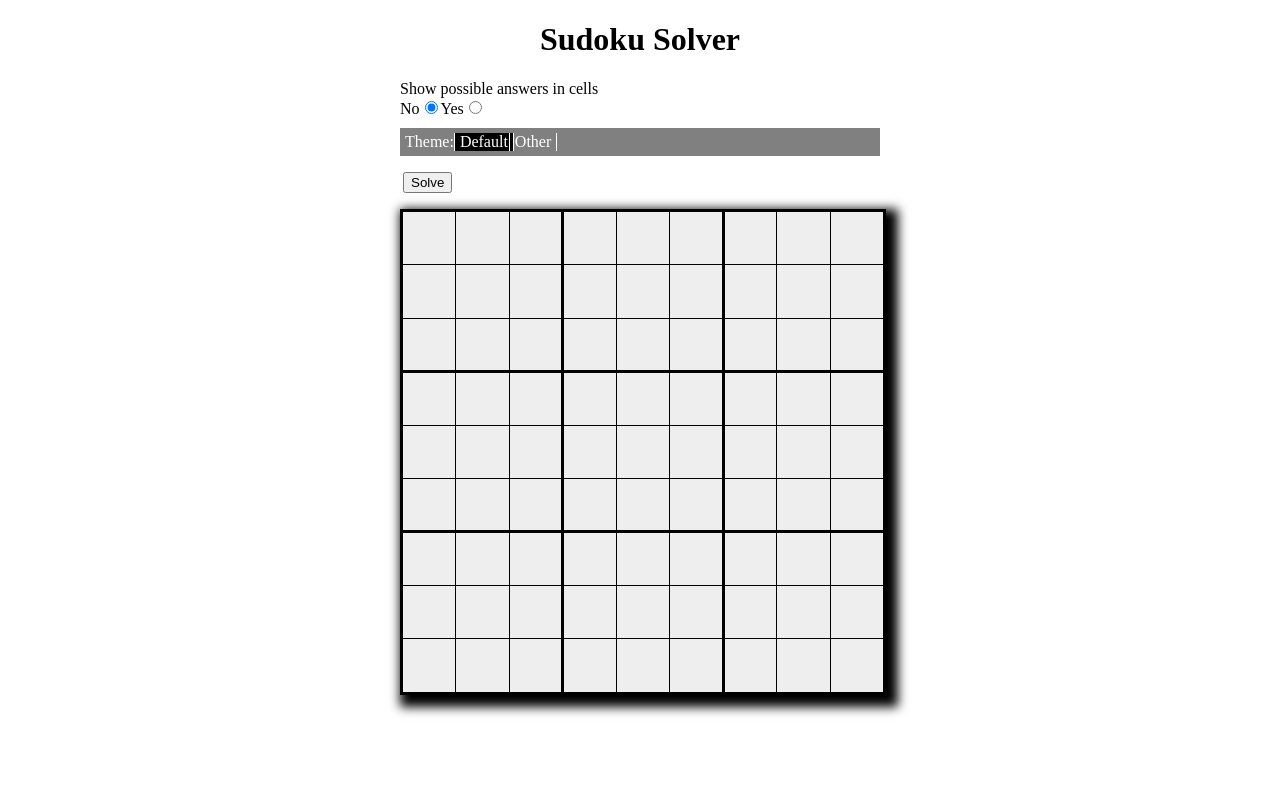
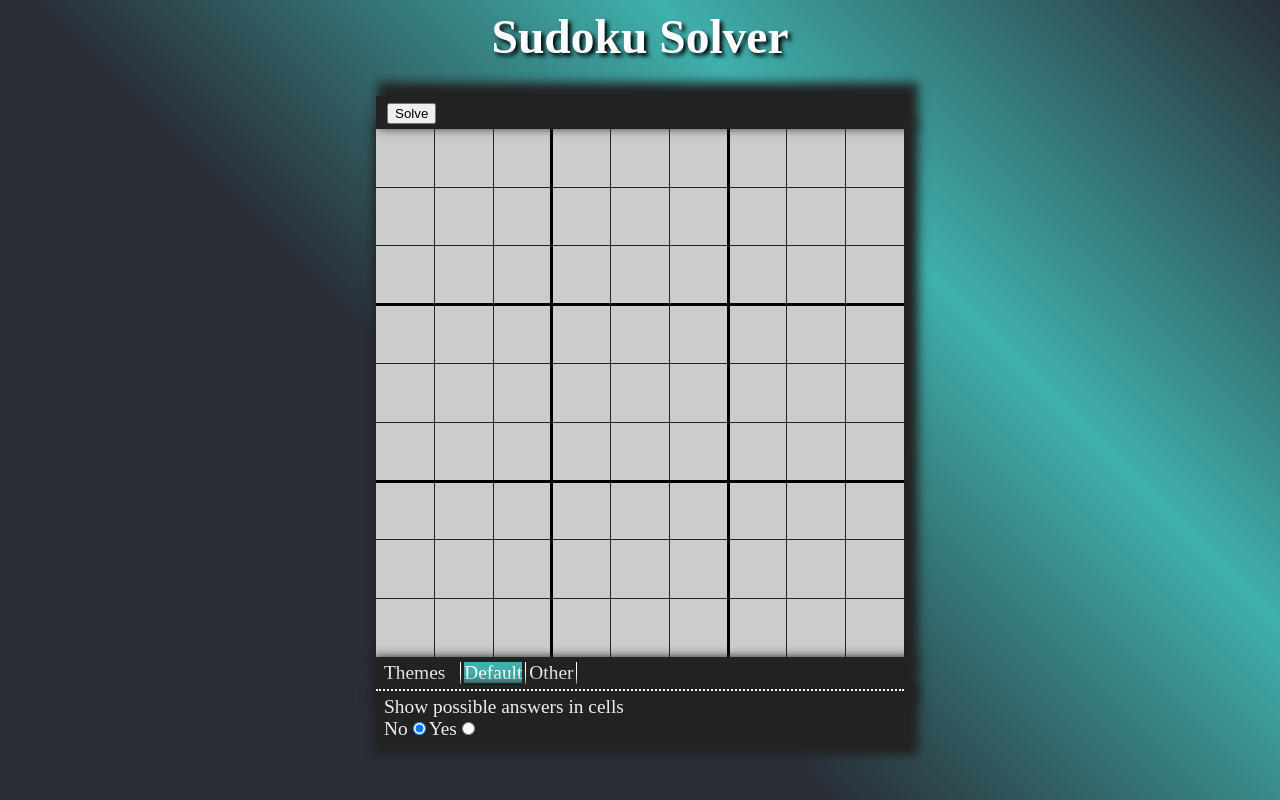
Before and after one commit to AlyxMoon/sudoku-solver, a Vue app: page / in a window 1280 px wide. Built offline with nearby package versions, Linux system fonts and the light colour scheme.

Commit message:
Update the styling

```diff
--- a/src/App.vue
+++ b/src/App.vue
@@ -4,40 +4,8 @@
     :class="'theme-' + options.theme"
   >
     <h1>Sudoku Solver</h1>
-    <div class="app-options">
-      <div>Show possible answers in cells</div>
 
-      <label for="showPossibleAnswers-false">No</label>
-      <input
-        id="showPossibleAnswers-true"
-        :value="false"
-        v-model.lazy="showPossibleAnswers"
-        type="radio"
-        name="showPossibleAnswers" >
-      <label for="showPossibleAnswers-true">Yes</label>
-      <input
-        id="showPossibleAnswers-false"
-        :value="true"
-        v-model.lazy="showPossibleAnswers"
-        type="radio"
-        name="showPossibleAnswers" >
-
-      <div>
-        <ul class="inline">
-          <li>Theme:</li>
-          <li
-            :class="['list-option', { active: options.theme === 'default'}]"
-            @click="setOption({ option: 'theme', value: 'default' })">
-            Default
-          </li>
-          <li
-            :class="['list-option', { active: options.theme === 'other' }]"
-            @click="setOption({ option: 'theme', value: 'other' })">
-            Other
-          </li>
-        </ul>
-      </div>
-
+    <div class="content">
       <div class="commands">
         <template v-if="!solving">
           <button @click="solve()">Solve</button>
@@ -54,7 +22,6 @@
           <span v-if="!finishedSolving">Currently solving...</span>
           <span v-if="finishedSolving">Finished solving!</span>
         </template>
-      </div>
       </div>
 
       <div class="grid">
@@ -81,7 +48,7 @@
             </div>
             <div
               v-if="showPossibleAnswers && !cells[i - 1] && typeof possibleAnswers[i - 1] === 'number'"
-            class="auto-answers">
+              class="auto-number">
               {{ possibleAnswers[i - 1] }}
             </div>
           </div>
@@ -95,7 +62,7 @@
             <span v-if="cells[i - 1]">{{ cells[i - 1] }}</span>
             <span
               v-else-if="computedCells[i - 1]"
-            class="auto-answers">{{ computedCells[i - 1] }}</span>
+              class="auto-number">{{ computedCells[i - 1] }}</span>
           </div>
         </template>
 
@@ -103,6 +70,42 @@
         <div class="grid-divider col-2"/>
         <div class="grid-divider row-1"/>
         <div class="grid-divider row-2"/>
+      </div>
+
+      <div class="themes">
+        <span>Themes</span>
+        <ul>
+          <li
+            :class="{ active: options.theme === 'default'}"
+            @click="setOption({ option: 'theme', value: 'default' })">
+            <span>Default</span>
+          </li>
+          <li
+            :class="{ active: options.theme === 'other' }"
+            @click="setOption({ option: 'theme', value: 'other' })">
+            <span>Other</span>
+          </li>
+        </ul>
+      </div>
+
+      <div class="options">
+        <div>Show possible answers in cells</div>
+
+        <label for="showPossibleAnswers-false">No</label>
+        <input
+          id="showPossibleAnswers-true"
+          :value="false"
+          v-model.lazy="showPossibleAnswers"
+          type="radio"
+          name="showPossibleAnswers" >
+        <label for="showPossibleAnswers-true">Yes</label>
+        <input
+          id="showPossibleAnswers-false"
+          :value="true"
+          v-model.lazy="showPossibleAnswers"
+          type="radio"
+          name="showPossibleAnswers" >
+      </div>
     </div>
   </div>
 </template>
@@ -147,34 +150,42 @@ export default {
 
 <!-- Core styling  -->
 <style lang="scss">
+$grid-length: 30rem;
+
+html, body {
+  margin: 0;
+  height: 100vh;
+  font-size: 1.1rem;
+}
+
 #app {
-  margin-left: auto;
-  margin-right: auto;
-  width: 30rem;
+  box-sizing: border-box;
+  height: 100%;
+  overflow-y: auto;
+  padding: 10px 0;
+  width: 100%;
 }
 
 h1 {
+  font-size: 2.7rem;
+  margin-top: 0;
   text-align: center;
 }
 
-.commands {
-  & > * {
-    margin-left: 3px;
-    margin-right: 3px;
-  }
+.content {
+  margin: 0 auto;
+  width: $grid-length;
 }
 
 .grid {
-  border-style: solid;
-  border-width: 4px solid;
+  box-sizing: border-box;
   display: grid;
   grid-gap: 1px;
   grid-template-columns: repeat(9, 1fr);
   grid-template-rows: repeat(9, 1fr);
-  height: 30rem;
-  margin: 1rem auto;
+  height: $grid-length;
   position: relative;
-  width: 100%;
+  width: $grid-length;
 }
 
 .cell {
@@ -201,55 +212,90 @@ h1 {
 
   height: 100%;
   width: 100%;
-}
-.cell-answers-wrapper span {
+
+  span {
     display: flex;
     align-items: center;
     justify-content: center;
   }
+}
 
 .grid-divider {
   position: absolute;
-}
 
-.grid-divider[class *= 'col-'] {
+  &[class *= 'col-'] {
     top: 0;
     bottom: 0;
     width: 3px;
   }
-.grid-divider[class *= 'row-'] {
+  &[class *= 'row-'] {
     left: 0;
     right: 0;
     height: 3px;
   }
-.grid-divider.col-1 {
+  &.col-1 {
     left: 33%;
   }
-.grid-divider.col-2 {
+  &.col-2 {
     right: 33%;
   }
-.grid-divider.row-1 {
+  &.row-1 {
     top: 33%;
   }
-.grid-divider.row-2 {
+  &.row-2 {
     bottom: 33%;
   }
+}
 
-ul.inline {
-  margin-top: 10px;
+.themes {
+  box-sizing: border-box;
+  display: flex;
+  flex-direction: row;
+  justify-content: flex-start;
+  padding: 5px 8px;
+  position: relative;
+  width: 100%;
+
+  ul {
+    display: flex;
+    flex-direction: row;
     list-style: none;
-  padding: 5px;
+    margin: 0;
+    padding-left: 15px;
+  }
 
   li {
-    display: inline-block;
-    margin: 0 0 0 -5px;
-    padding: 0 5px;
+    border-style: solid;
+    border-width: 0 0 0 1px;
+    cursor: pointer;
+    padding: 0 3px;
 
-    &.list-option {
-      border-style: solid;
-      border-width: 0 1px 0 1px;
-      cursor: pointer;
+    &:last-child {
+      border-right-width: 1px;
     }
+  }
+}
+
+.options {
+  border-style: dotted;
+  border-width: 2px 0 0 0;
+  box-sizing: border-box;
+  padding: 5px 8px;
+  position: relative;
+  width: 100%;
+  z-index: 2;
+}
+
+.commands {
+  box-sizing: border-box;
+  padding: 5px 8px;
+  position: relative;
+  width: 100%;
+  z-index: 2;
+
+  & > * {
+    margin-left: 3px;
+    margin-right: 3px;
   }
 }
 
@@ -257,11 +303,11 @@ ul.inline {
 
 <!-- Conditional theme styles -->
 <style lang="scss">
-  .theme-default {
+  #app.theme-default {
     @import './themes/default.scss';
   }
 
-  .theme-other {
+  #app.theme-other {
     @import './themes/other.scss';
   }
 </style>
--- a/src/themes/default.scss
+++ b/src/themes/default.scss
@@ -1,39 +1,94 @@
+
+// These two act weird with linear gradient and do not work with !default to override. Don't do it
+$back-color: #3FB0AC;
+$back-color-secondary: #191E28BB;
+
+$header-color: white !default;
+$header-shadow-color: black !default;
+
+$grid-color: #222222 !default;
+$grid-divider-color: #000000 !default;
+
+$cell-color: #CCCCCC !default;
+$cell-hover-color: #3FB0AC !default;
+$cell-select-color: #FFD47F !default;
+
+$cell-number-color: #222222 !default;
+$cell-number-auto-color: #3FB0AC !default;
+
+$menu-back-color: #222222 !default;
+$menu-color: #EEEEEE !default;
+$menu-border-color: transparent !default;
+$themes-border-color: white !default;
+$active-theme-back-color: #3FB0AC !default;
+$active-theme-color: white !default;
+
+$options-back-color: $menu-back-color !default;
+$options-color: $menu-color !default;
+$options-border-color: $themes-border-color !default;
+
+$commands-back-color: $menu-back-color !default;
+$commands-color: $menu-color;
+
+@at-root #app.theme-default {
+  background: linear-gradient(45deg, $back-color-secondary 40%, $back-color, $back-color-secondary 100%);
+  background-color: $back-color-secondary;
+}
+
+h1 {
+  color: $header-color;
+  text-shadow: 3px 3px 4px $header-shadow-color;
+}
 
 .grid {
-  background-color: black;
-  box-shadow: 6px 6px 10px 6px black;
-  border-color: black;
-}
+  background-color: $grid-color;
+  box-shadow: 6px 0 10px 8px $grid-color;
 
-.grid-divider {
-  background-color: black;
+  .grid-divider {
+    background-color: $grid-divider-color;
+  }
 }
 
 .cell {
-  background-color: #EEEEEE;
+  background-color: $cell-color;
+  color: $cell-number-color;
 
   &:hover {
-    background-color: pink;
+    background-color: $cell-hover-color;
   }
   &.selected {
-    background-color: yellow;
+    background-color: $cell-select-color;
+  }
+
+  .auto-number {
+    color: $cell-number-auto-color;
   }
 }
 
-ul.inline {
-  background-color: grey;
-  color: white;
+.themes {
+  background-color: $menu-back-color;
+  box-shadow: 6px 8px 10px 8px $grid-color;
+  color: $menu-color;
 
-  li.list-option {
-    border-color: white;
+  li {
+    border-color: $themes-border-color;
 
-    &.active {
-      background-color: black;
-      color: white;
+    &.active span {
+      background-color: $active-theme-back-color;
+      color: $active-theme-color;
     }
   }
 }
 
-.auto-answers {
-  color: turquoise;
+.options {
+  background-color: $options-back-color;
+  border-color: $options-border-color;
+  box-shadow: 6px 2px 10px 8px $grid-color;
+  color: $options-color;
 }
+
+.commands {
+  background-color: $options-back-color;
+  box-shadow: 8px -7px 10px 6px $grid-color;
+  color: $options-color;
+}
--- a/src/themes/other.scss
+++ b/src/themes/other.scss
@@ -1,34 +1,30 @@
-// This is an example file that can be deleted or filled in
 
-.grid {
+$header-color: white;
+$header-shadow-color: black;
 
+$grid-color: #222222;
+$grid-divider-color: #000000;
+
+$cell-color: #FFFFFF;
+$cell-hover-color: #948E70;
+$cell-select-color: #3FB0AC;
+
+$cell-number-color: #222222;
+$cell-number-auto-color: #948E70;
+
+$menu-back-color: #333333;
+$menu-color: #EEEEEE;
+$menu-border-color: transparent;
+$themes-border-color: white;
+$active-theme-back-color: #948E70;
+$active-theme-color: white;
+
+@import 'default';
+
+$back-color: #948E70;
+$back-color-secondary: #191E28BB;
+
+@at-root #app.theme-other {
+  background: linear-gradient(45deg, $back-color-secondary 40%, $back-color, $back-color-secondary 100%);
+  background-color: $back-color-secondary;
 }
-
-.grid-divider {
-
-}
-
-.cell {
-
-
-  &:hover {
-
-  }
-  &.selected {
-
-  }
-}
-
-ul.inline {
-
-  li.list-option {
-
-    &.active {
-
-    }
-  }
-}
-
-.auto-answers {
-
-}
```
Also changed, not shown: src/themes/other2.scss (added, +16 -0 lines). Lines whose indentation alone changed are shown as unchanged.
